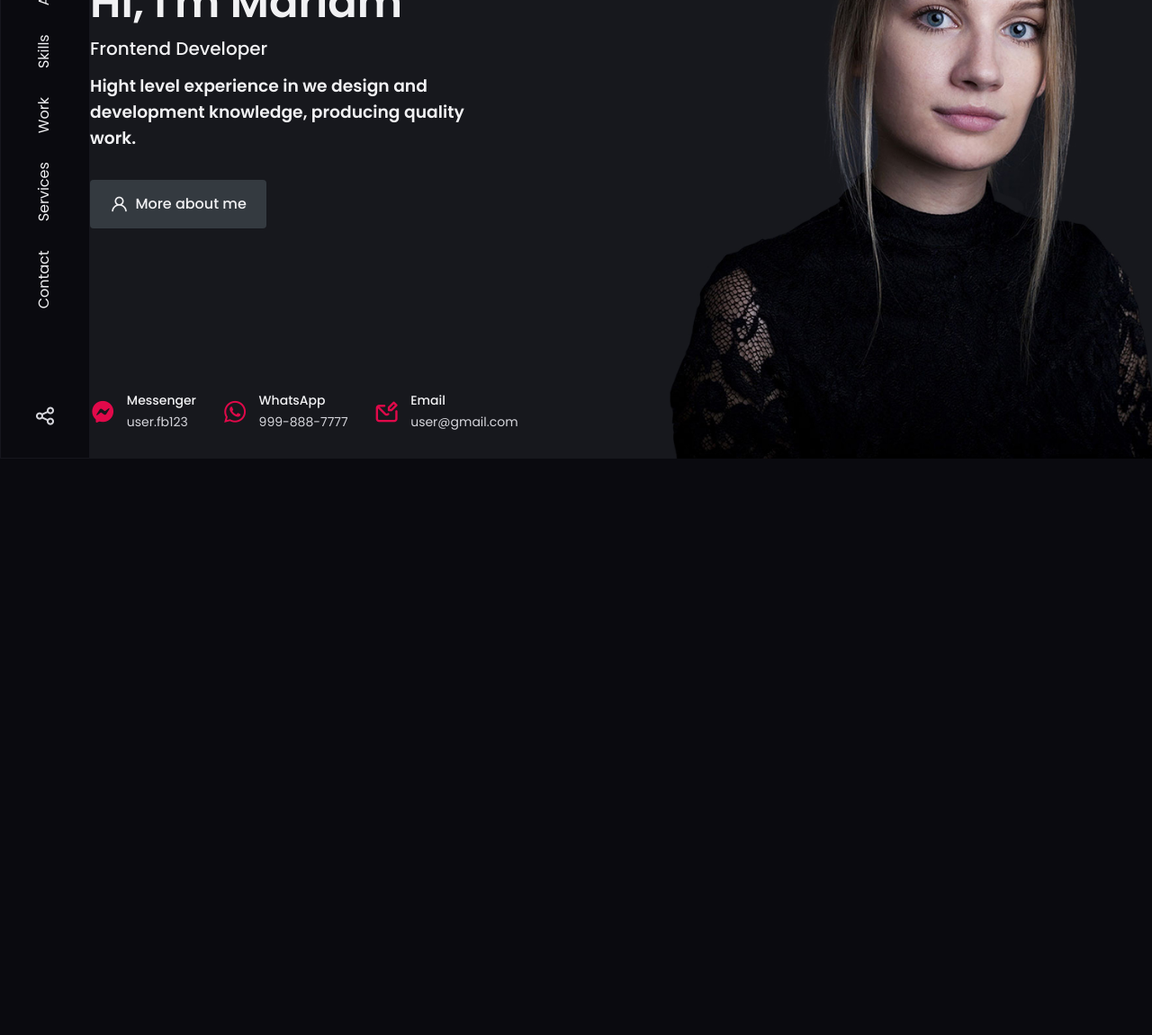
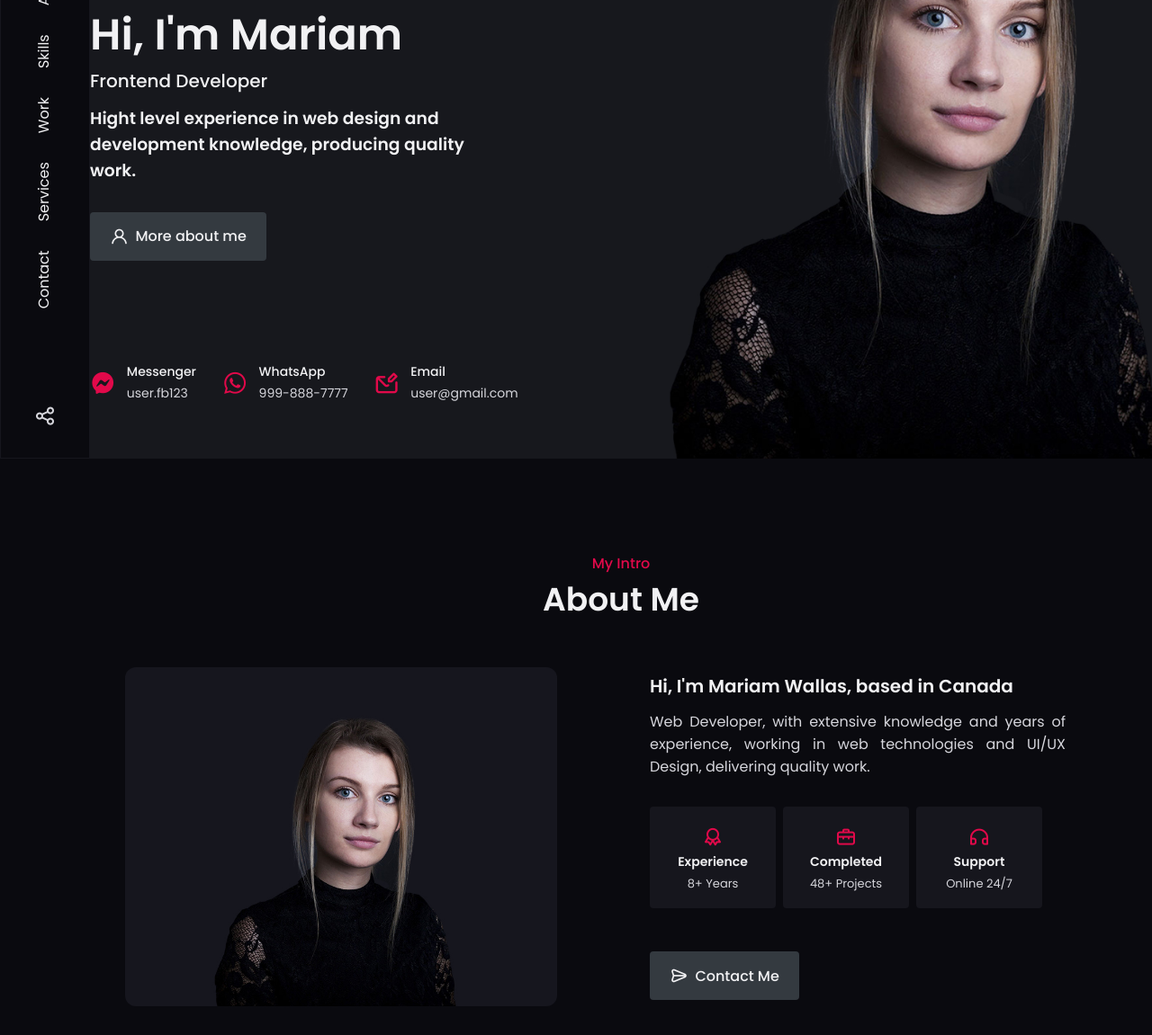
Before and after one commit to harry-jakes3018/personal-portfolio1, a plain HTML site: page index.html in a window 1280 px wide. Shown: the part 290-1441 px from the top of the page at 90% size. Before the commit the page ends 800 px from the top, so only its background shows below. Drawn offline with nearby package versions, Linux system fonts and the light colour scheme.

Commit message:
About Section Completed

```diff
--- a/assets/css/style.css
+++ b/assets/css/style.css
@@ -124,6 +124,23 @@ input {
 }
 
 /*=============== REUSABLE CSS CLASSES ===============*/
+section {
+    padding: 6.5rem 0 2rem;
+}
+
+.section__title {
+    text-align: center;
+    font-size: var(--h1-font-size);
+    margin-bottom: var(--mb-3);
+}
+
+.section__title::before {
+    content: attr(data-heading);
+    display: block;
+    font-size: var(--normal-font-size);
+    font-weight: var(--font-medium);
+    color: var(--skin-color);
+}
 
 /*=============== SIDEBAR ===============*/
 .sidebar {
@@ -356,6 +373,55 @@ input {
 }
 
 /*===== About Section =====*/
+.about__container {
+    grid-template-columns: repeat(2, 1fr);
+    column-gap: 4rem;
+    align-items: center;
+}
+
+.about__img {
+    width: 480px;
+    border-radius: 0.75rem;
+    justify-self: center;
+}
+
+.about__heading {
+    font-size: var(--h3-font-size);
+    margin-bottom: var(--mb-0-75);
+}
+
+.about__description {
+    text-align: justify;
+    padding-right: 6rem;
+    margin-bottom: var(--mb-2);
+}
+
+.about__info {
+    grid-template-columns: repeat(3, 140px);
+    column-gap: 0.5rem;
+    margin-bottom: var(--mb-3);
+}
+
+.about__box {
+    text-align: center;
+    border-radius: 0.25rem;
+    padding: 1rem 1.25rem;
+    background-color: var(--box-color);
+}
+
+.about__icon {
+    font-size: 1.5rem;
+    color: var(--skin-color);
+    margin-bottom: var(--mb-0-75);
+}
+
+.about__title {
+    font-size: var(--small-font-size);
+}
+
+.about__subtitle {
+    font-size: var(--smaller-font-size);
+}
 
 /*===== Qualification Section =====*/
 
--- a/index.html
+++ b/index.html
@@ -109,7 +109,7 @@
                         <h1 class="home__title">Hi, I'm Mariam</h1>
                         <h3 class="home__subtitle">Frontend Developer</h3>
                         <h3 class="home__description">
-                            Hight level experience in we design and development
+                            Hight level experience in web design and development
                             knowledge, producing quality work.
                         </h3>
                         <a href="#about" class="button"
@@ -154,6 +154,53 @@
             </section>
 
             <!--===== About =====-->
+            <section class="about section" id="about">
+                <h2 class="section__title" data-heading="My Intro">About Me</h2>
+
+                <div class="about__container container grid">
+                    <img
+                        src="/assets/img/about-img.jpg"
+                        alt=""
+                        class="about__img"
+                    />
+
+                    <div class="about__data">
+                        <h3 class="about__heading">
+                            Hi, I'm Mariam Wallas, based in Canada
+                        </h3>
+                        <p class="about__description">
+                            Web Developer, with extensive knowledge and years of
+                            experience, working in web technologies and UI/UX
+                            Design, delivering quality work.
+                        </p>
+                        <div class="about__info grid">
+                            <div class="about__box">
+                                <i class="uil uil-award about__icon"></i>
+                                <h3 class="about__title">Experience</h3>
+                                <span class="about__subtitle">8+ Years</span>
+                            </div>
+
+                            <div class="about__box">
+                                <i class="uil uil-suitcase-alt about__icon"></i>
+                                <h3 class="about__title">Completed</h3>
+                                <span class="about__subtitle"
+                                    >48+ Projects</span
+                                >
+                            </div>
+
+                            <div class="about__box">
+                                <i class="uil uil-headphones about__icon"></i>
+                                <h3 class="about__title">Support</h3>
+                                <span class="about__subtitle">Online 24/7</span>
+                            </div>
+                        </div>
+                        <a href="#contact" class="button"
+                            ><i class="uil uil-navigator button__icon"></i
+                            >Contact Me</a
+                        >
+                    </div>
+                </div>
+            </section>
 
             <!--===== Qualification =====-->
 
```
